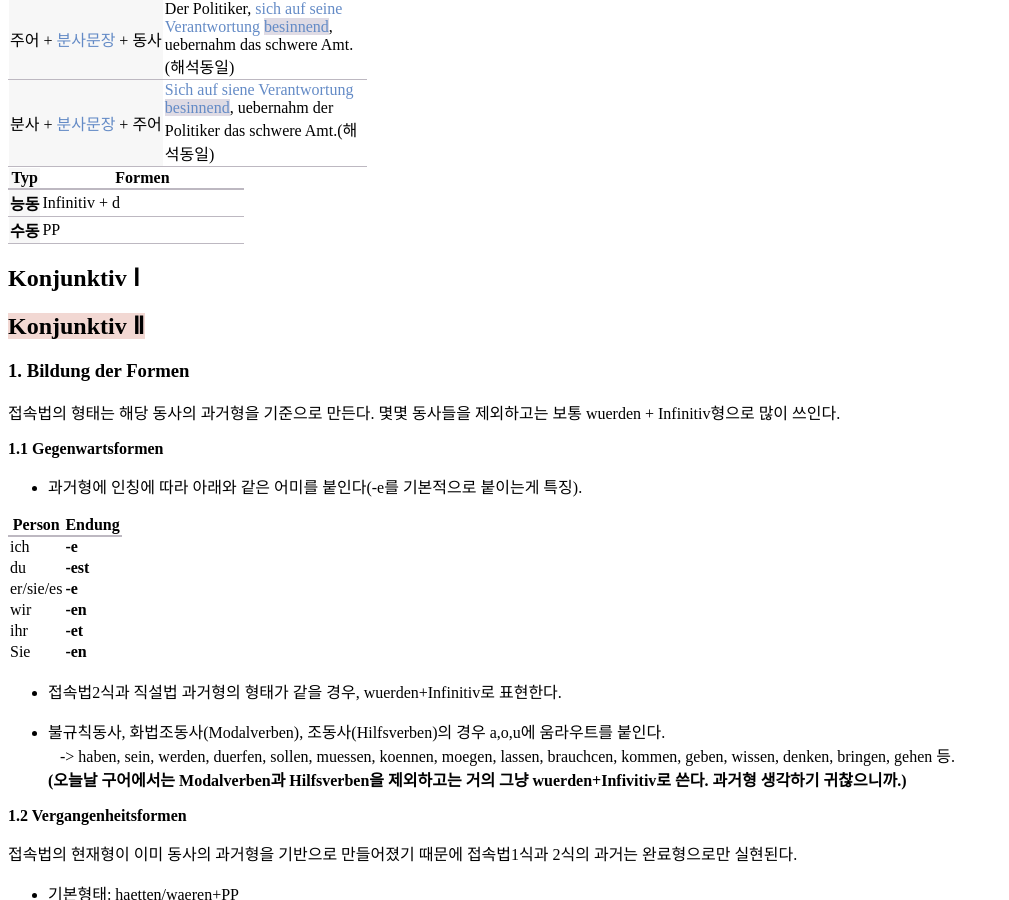
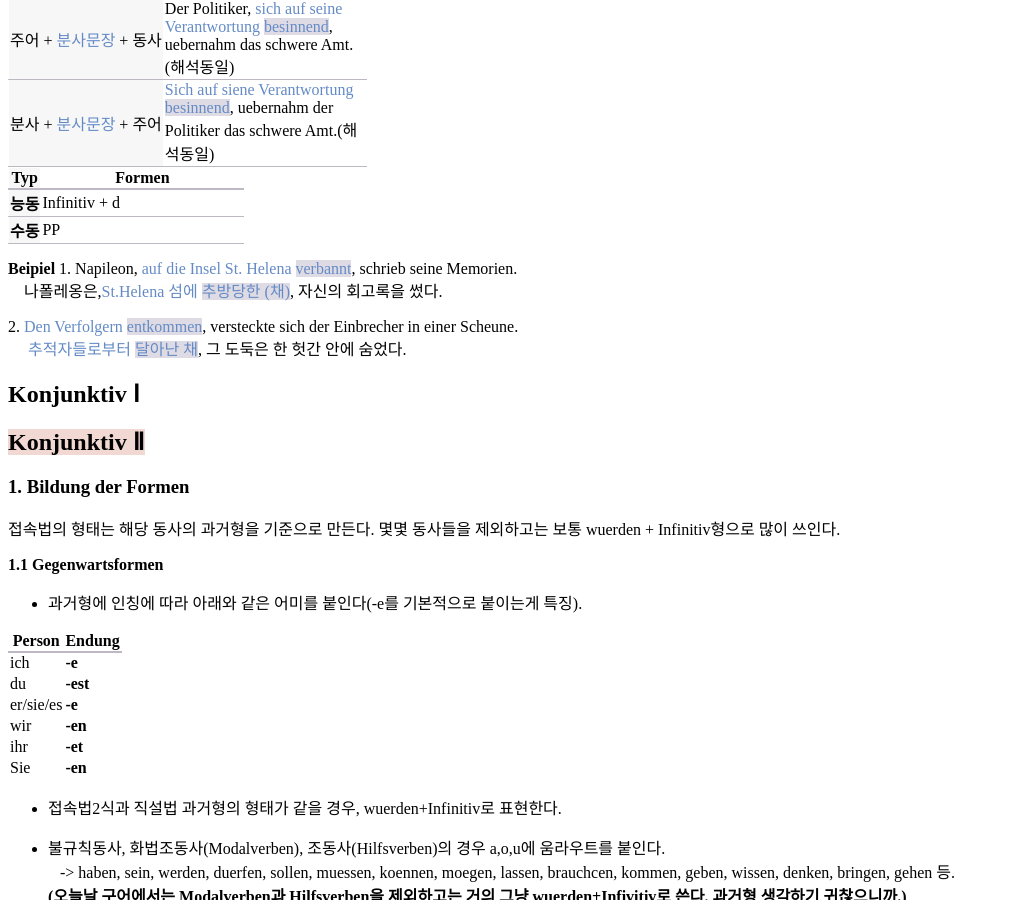
Before and after one commit to finddme/finddme.github.io, a Jekyll site: the page built from _posts/2021-01-24-DeutschGrammtik.md, in a window 1280 px wide and 900 px high, scrolled down 5332 px. Shown: the whole window, without its empty margins (0-1009 px from the left). Built offline with Jekyll 4.4.1, drawn with Linux system fonts in a browser that asks for light colours.

Commit message:
Update 2021-01-24-DeutschGrammtik.md

```diff
--- a/_posts/2021-01-24-DeutschGrammtik.md
+++ b/_posts/2021-01-24-DeutschGrammtik.md
@@ -383,6 +383,15 @@ Partizipialsaetze는 분사가 부문장처럼 쓰이는 경우이다. 이때는
  </html>
 
 
+**Beipiel**
+1\. Napileon, <span style="color:#648BC6">auf die Insel St. Helena <span style="background-color:#DFDBE4">verbannt</span></span>, schrieb seine Memorien.
+&nbsp;&nbsp;&nbsp;&nbsp;나폴레옹은,<span style="color:#648BC6">St.Helena 섬에 <span style="background-color:#DFDBE4">추방당한 (채)</span></span>, 자신의 회고록을 썼다.
+
+
+2\. <span style="color:#648BC6">Den Verfolgern <span style="background-color:#DFDBE4">entkommen</span></span>, versteckte sich der Einbrecher in einer Scheune.
+  &nbsp;&nbsp;&nbsp;&nbsp; <span style="color:#648BC6">추적자들로부터 <span style="background-color:#DFDBE4">달아난 채</span></span>, 그 도둑은 한 헛간 안에 숨었다.
+
+
 ## Konjunktiv Ⅰ
 ## <span style="background-color:#F2D8D3">Konjunktiv Ⅱ</span>
 
```
